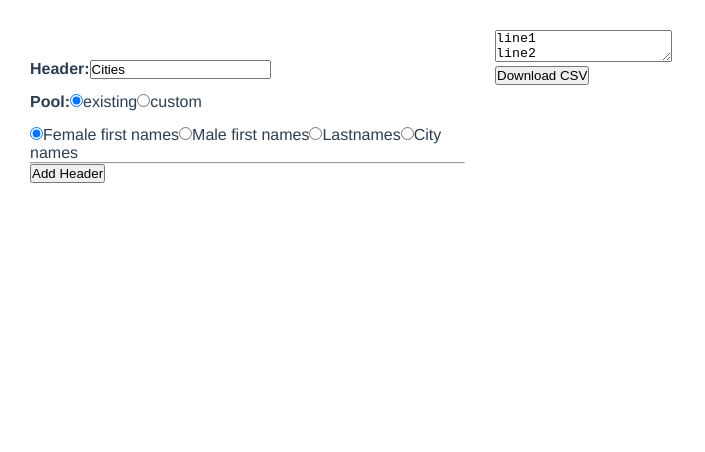
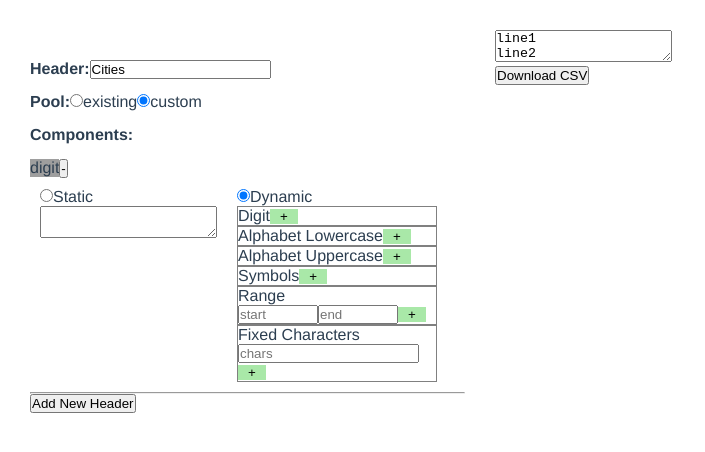
Before and after one commit to lucidkodo/seed-gen, a Vue app: page / in a window 1280 px wide. Shown: the top 452 px of the page, without its empty margins (0-705 px from the left). Built offline with nearby package versions, Linux system fonts and the light colour scheme.

Commit message:
Add custom pool

```diff
--- a/src/App.vue
+++ b/src/App.vue
@@ -6,24 +6,65 @@
     input(type="text", placeholder="Header name", v-model="header.name")
     br
     p.title Pool:
-    input(type="radio", :id="'existing' + index", :value="true", v-model="header.existing")
-    label(:for="'existing' + index") existing
+    input(type="radio", :id="'pool' + index", :value="true", v-model="header.pool")
+    label(:for="'pool' + index") existing
 
-    input(type="radio", :id="'notExisting' + index", :value="false", v-model="header.existing")
-    label(:for="'notExisting' + index") custom
+    input(type="radio", :id="'custom' + index", :value="false", v-model="header.pool")
+    label(:for="'custom' + index") custom
 
-    .pool(v-if="header.existing")
+    .pool(v-if="header.pool")
       input(type="radio", :id="'female' + index", value="female", v-model="header.pool")
-      label(:for="'female' + index") Female first names
+      label(:for="'female' + index") Female firstnames
       input(type="radio", :id="'male' + index", value="male", v-model="header.pool")
-      label(:for="'male' + index") Male first names
+      label(:for="'male' + index") Male firstnames
       input(type="radio", :id="'lastname' + index", value="lastname", v-model="header.pool")
       label(:for="'lastname' + index") Lastnames
       input(type="radio", :id="'geo' + index", value="geo", v-model="header.pool")
       label(:for="'geo' + index") City names
+
+    .custom-pool(v-if="header.pool === false")
+      p.title Components:
+      br
+      .part-list(v-if="header.parts.collection")
+        div(v-for="(opts, optIndex) in header.parts.collection")
+          p.selected-parts {{ opts.name }}
+          button(@click="header.parts.collection.splice(optIndex, 1)") -
+      .components
+        input(type="radio", :id="'static' + index", :value="true", v-model="header.parts.isStatic")
+        p Static
+        br
+        textarea(v-model="header.parts.value")
+
+      .components
+        input(type="radio", :id="'dynamic' + index", :value="false", v-model="header.parts.isStatic")
+        p Dynamic
+        br
+        .parts
+          .container
+            label Digit
+            button(@click="header.parts.collection.push({name: 'digit', handler: 'random', value: '0'})") +
+          .container
+            label Alphabet Lowercase
+            button(@click="header.parts.collection.push({name: 'alphabet', handler: 'random', value: 'a'})") +
+          .container
+            label Alphabet Uppercase
+            button(@click="header.parts.collection.push({name: 'ALPHABET', handler: 'random', value: 'A'})") +
+          .container
+            label Symbols
+            button(@click="header.parts.collection.push({name: 'symbols', handler: 'random', value: '!'})") +
+          .container
+            label Range
+            br
+            input(type="number", :id="'min' + index", placeholder="start")
+            input(type="number", :id="'max' + index", placeholder="end")
+            button(@click="header.parts.collection.push({handler: 'range', value: getValue('range', index)})") +
+          .container
+            label Fixed Characters
+            input(type="text", :id="'fixChar' + index", placeholder="chars")
+            button(@click="header.parts.collection.push({handler: 'range', value: getValue('char', index)})") +
     hr
 
-  button(@click="addHeader") Add Header
+  button(@click="addHeader") Add New Header
 
 #results
   //- h1 Results
@@ -67,8 +108,19 @@ export default {
       headers: [
         {
           name: 'Cities',
-          existing: true,
-          pool: 'female'
+          pool: false,
+          poolName: 'female',
+          parts: {
+            isStatic: false,
+            collection: [
+              {
+                name: 'digit',
+                handler: 'random',
+                value: '0'
+              }
+            ]
+          },
+          finalValue: ''
         }
       ],
       csvResults: 'line1\nline2',
@@ -79,6 +131,17 @@ export default {
           existing: true,
           pool: ''
         })
+      },
+
+      getValue (type, i) {
+        let value = ''
+
+        if (type === 'range') {
+          value = [parseInt(window['min' + i].value), parseInt(window['max' + i].value)]
+        } else if (type === 'char') {
+          value = window['fixChar' + i].value.trim()
+        }
+        return value
       },
 
       randomInRange () {
@@ -93,7 +156,7 @@ export default {
           const max = Math.max(...arguments)
           const range = []
 
-          for (var i = min; i < max + 1; i++) {
+          for (let i = min; i < max + 1; i++) {
             range.push(i)
           }
           const rangeIndex = getRand(range.length)
@@ -109,19 +172,20 @@ export default {
         this.headers.map(h => {
           console.log(h)
         })
-        console.log(this.handler(this.regular, 'regular string'))
       },
 
-      random (param) {
-        return ranGen(param)
-      },
+      processHeader (headerObj) {
+        for (let i = 0; i < headerObj.parts.collection.length; i++) {
+          const opt = headerObj.parts.collection[i]
 
-      regular (param) {
-        return param
-      },
-
-      handler (type, value) {
-        return type(value)
+          if (opt.handler === 'random') {
+            ranGen(opt.value)
+          } else if (opt.handler === 'range') {
+            this.randomInRange(opt.value)
+          } else if (opt.handler === '') {
+            // code here
+          }
+        }
       }
     }
   }
--- a/src/app.sass
+++ b/src/app.sass
@@ -29,5 +29,27 @@
   .header
     margin-top: 30px
 
+.components
+  display: inline-block
+  vertical-align: top
+  margin: 10px
+
+.selected-parts
+  background-color: #9e9e9e
+
+.parts
+  .container
+    border: 1px solid grey
+    width: 200px
+
+    input[type=number]
+      width: 80px
+
+
+    button
+      background-color: #a9e8a8
+      border: 0
+      padding: 0 10px
+
 #results
   padding: 0 0 0 15px
```
